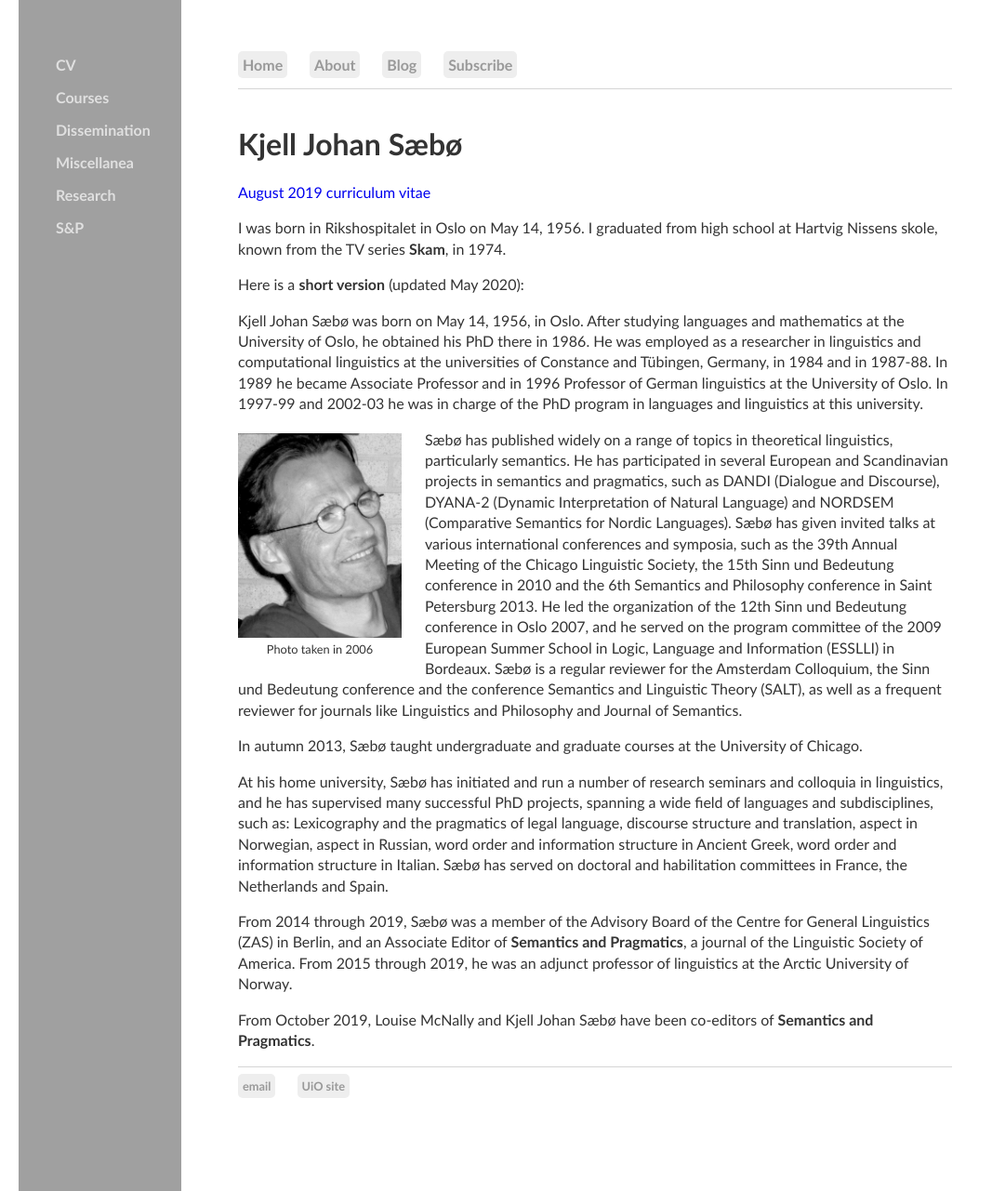
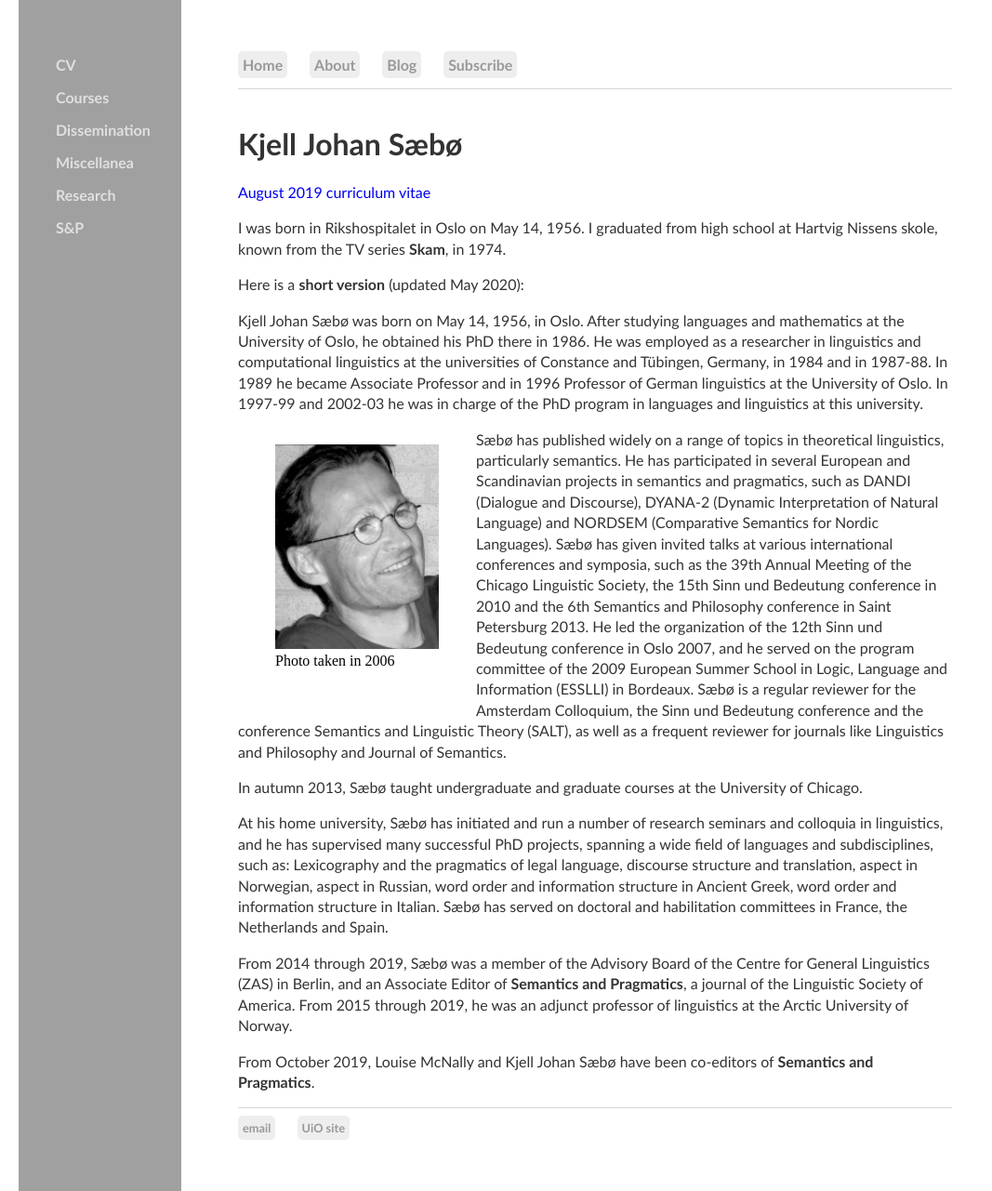
Before and after one commit to kjelljs/kjelljs.github.io, a Jekyll site: the page built from cv/index.html, in a window 1280 px wide and 1281 px high. Shown: the whole window at 93% size, without its empty margins (0-1067 px from the left). Built offline with Jekyll 4.4.1, drawn with Linux system fonts in a browser that asks for light colours.

Commit message:
Update main.css

```diff
--- a/css/main.css
+++ b/css/main.css
@@ -4,20 +4,6 @@ main {
 body {
     margin: 60px auto;
     width: 60%;
-}
-figure {
-    border: 1px solid none;
-    padding-left: none;
-    padding-right: 25px;
-    padding-bottom: none;
-    padding-top: 4px;
-    margin: auto;
-}
-figcaption {
-    color: #333;
-    text-align: center;
-    font-family: Optima, Candara, Calibri, Arial, sans-serif;
-    font-size: .8em;
 }
 nav {
     border-bottom: 1px solid #d5d5d5;
```
